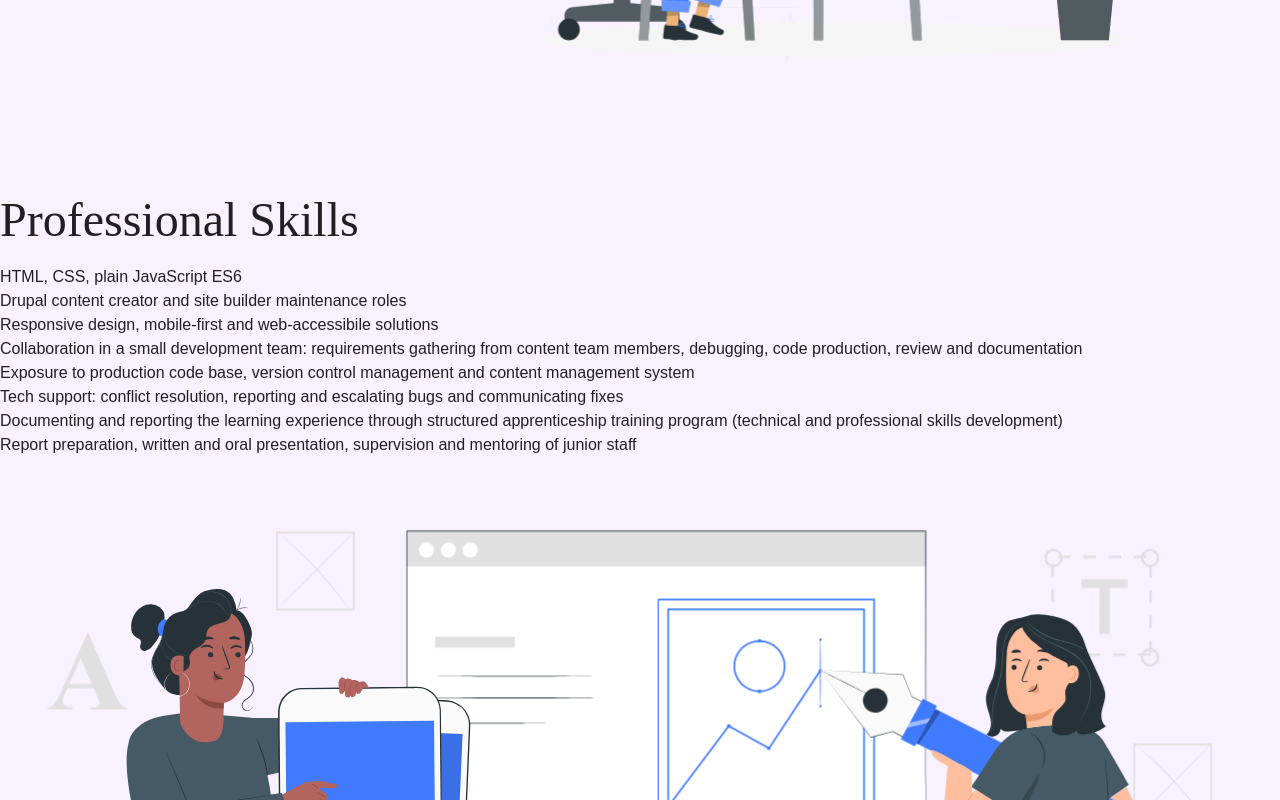
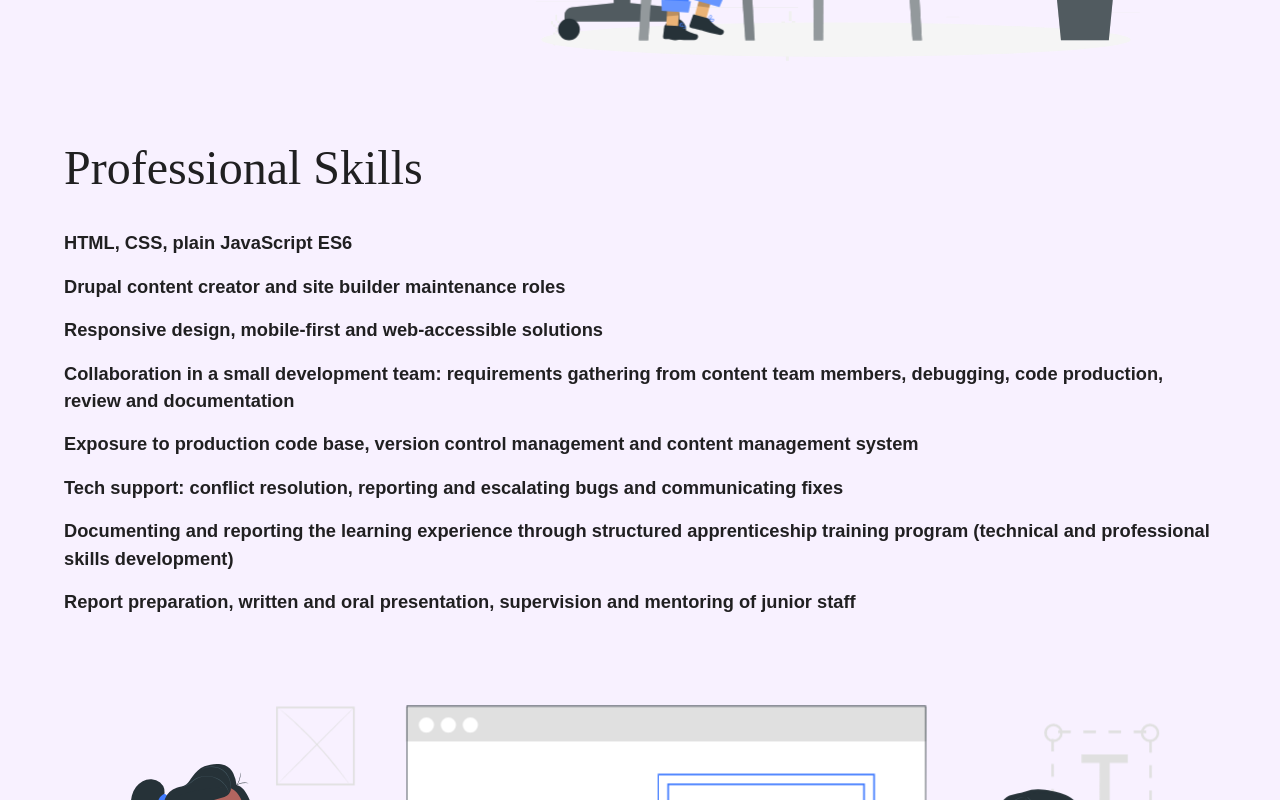
Before and after one commit to wkan17012021/Portfolio, a React (Vite) app in the folder portfolio_react_spa/: page / in a window 1280 px wide. Shown: the part 1160-1960 px from the top of the page. Built offline with nearby package versions, Linux system fonts and the light colour scheme; no server answers.

Commit message:
cleanup prof skills comp list items and layout

```diff
--- a/portfolio_react_spa/src/App.jsx
+++ b/portfolio_react_spa/src/App.jsx
@@ -88,6 +88,7 @@ const theme = createTheme({
       body: {
       margin: '0 auto',
       maxWidth: '1400px',
+      minWidth: '340px',
       fontSize: '1rem',
       backgroundColor: '#f8f1ff'
     }}
--- a/portfolio_react_spa/src/components/layouts/FluidContainer.jsx
+++ b/portfolio_react_spa/src/components/layouts/FluidContainer.jsx
@@ -1,13 +1,16 @@
 import React from "react";
+import Box from "@mui/material/Box";
 import StorySetTeam from "../../sections/skills/StorySetTeam";
 
-const FluidContainer = ({children}) => {
-    return (
-        <section className="fluid-container">
-            {children}
-            <StorySetTeam />
-        </section>
-     );
-}
+const FluidContainer = ({ children }) => {
+  return (
+    <section className="fluid-container" style={{marginTop: '-60px'}}>
+      {children}
+      <Box>
+        <StorySetTeam />
+      </Box>
+    </section>
+  );
+};
 
 export default FluidContainer;
--- a/portfolio_react_spa/src/data/skillsList.js
+++ b/portfolio_react_spa/src/data/skillsList.js
@@ -10,7 +10,7 @@ export const skills = [
     {
       id: 3,
       skillDetail:
-        "Responsive design, mobile-first and web-accessibile solutions",
+        "Responsive design, mobile-first and web-accessible solutions",
     },
     {
       id: 4,
--- a/portfolio_react_spa/src/sections/skills/ProfSkills.jsx
+++ b/portfolio_react_spa/src/sections/skills/ProfSkills.jsx
@@ -1,19 +1,30 @@
 import React from "react";
-import Typography from '@mui/material/Typography';
-import {skills} from '../../data/skillsList';
+import Typography from "@mui/material/Typography";
+import Box from '@mui/material/Box';
+import List from "@mui/material/List";
+import ListItem from "@mui/material/ListItem";
+import Container from "@mui/material/Container";
+import { skills } from "../../data/skillsList";
 
 const ProfSkills = () => {
   return (
-    <section>
-             <Typography variant="h2" mt={3}  gutterBottom>
+    <Container>
+      <Box>
+         <Typography variant="h2" mt={4} gutterBottom>
         Professional Skills
       </Typography>
-      <ul>
+      </Box>
+      <List>
         {skills.map((skill) => {
-          return <li key={skill.id}>{skill.skillDetail}</li>;
+          return <ListItem
+          key={skill.id}
+          disableGutters
+          >
+            <Typography variant="body1" fontWeight={600}>{skill.skillDetail}</Typography>
+            </ListItem>;
         })}
-      </ul>
-    </section>
+      </List>
+    </Container>
   );
 };
 
```
